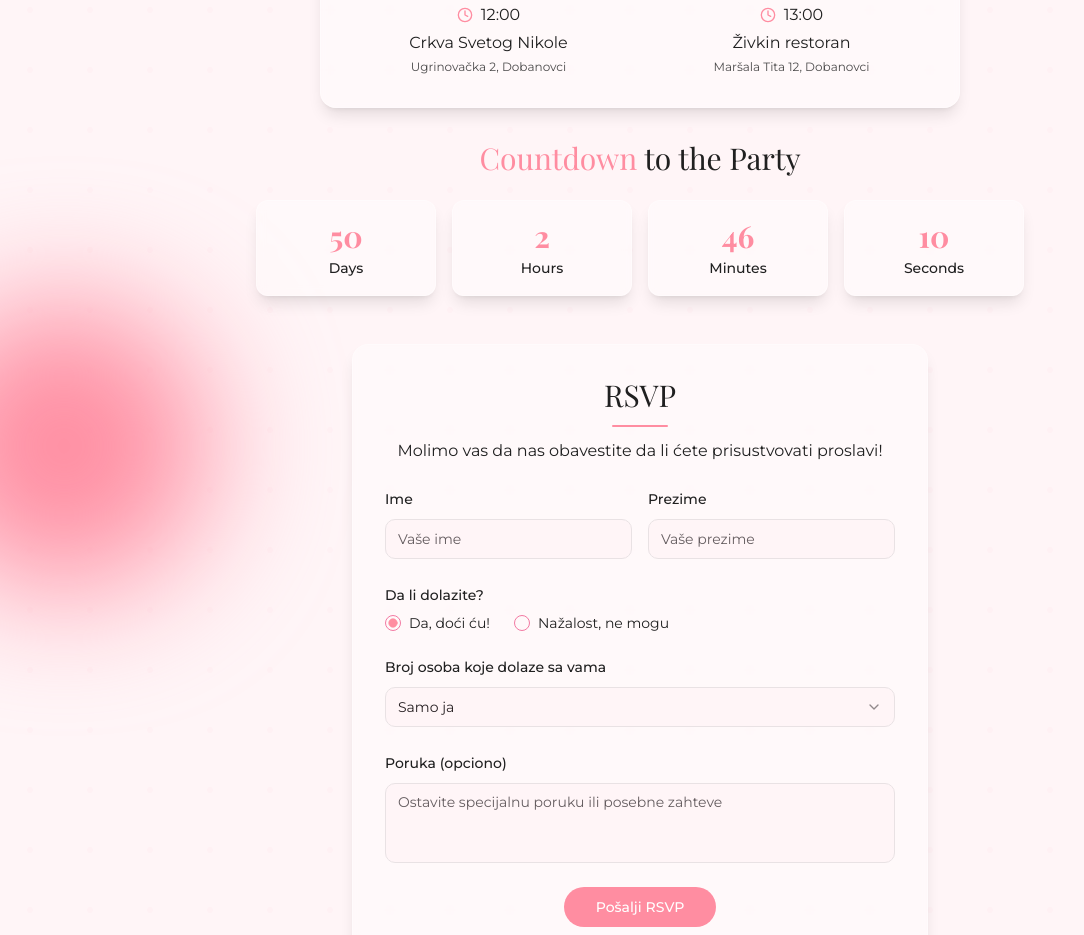
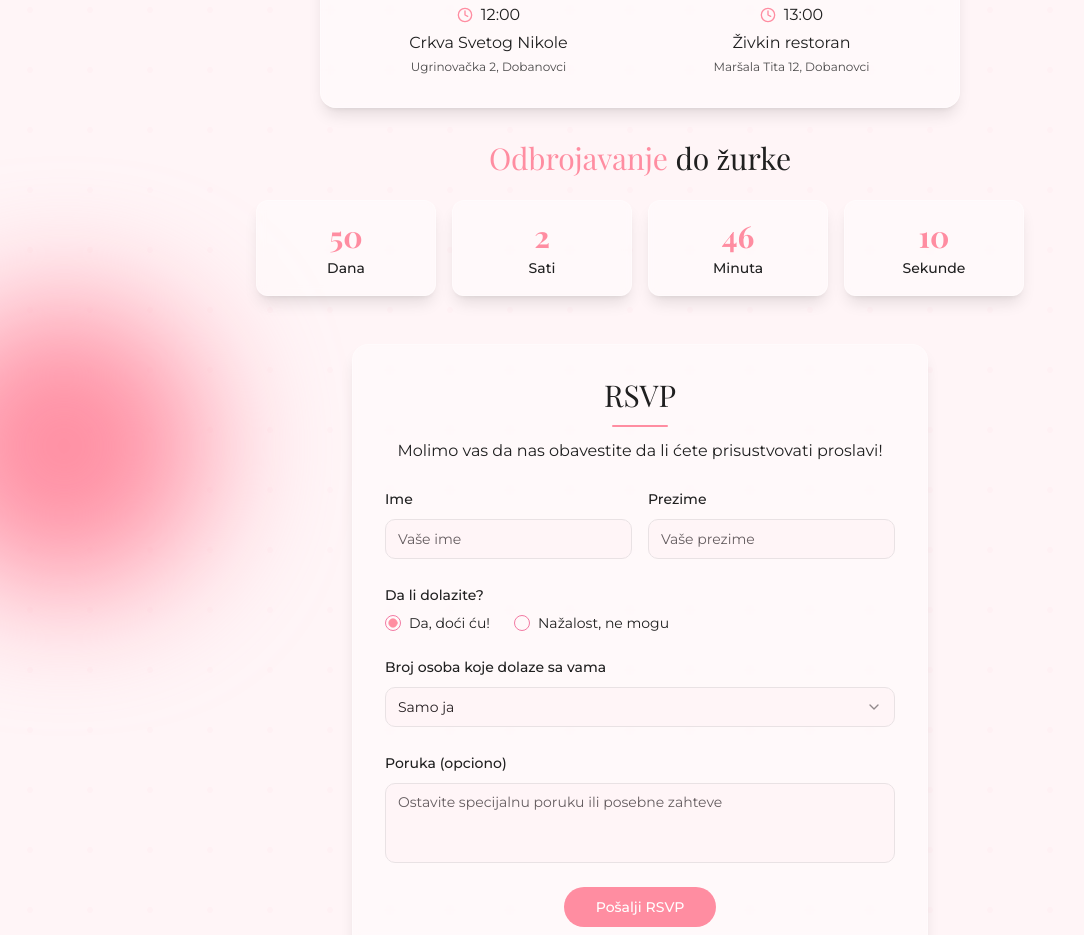
Before and after one commit to KinoptixMedia/teodora-pozivnica, a React (Vite) app: page / in a window 1280 px wide. Shown: the part 860-1795 px from the top of the page, without its empty margins (0-1084 px from the left). Built offline with nearby package versions, Linux system fonts and the light colour scheme.

Commit message:
Update Countdown.tsx

```diff
--- a/src/components/Countdown.tsx
+++ b/src/components/Countdown.tsx
@@ -44,17 +44,17 @@ const Countdown: React.FC<CountdownProps> = ({ eventDate }) => {
         variants={item}
         className="text-center font-playfair text-2xl md:text-3xl text-minnie-black mb-6"
       >
-        <span className="text-minnie-roseDark">Countdown</span> to the Party
+        <span className="text-minnie-roseDark">Odbrojavanje</span> do žurke
       </motion.h2>
 
       <motion.div
         variants={item}
         className="grid grid-cols-2 sm:grid-cols-4 gap-4 text-center"
       >
-        <CountdownUnit value={timeLeft.days} label="Days" />
-        <CountdownUnit value={timeLeft.hours} label="Hours" />
-        <CountdownUnit value={timeLeft.minutes} label="Minutes" />
-        <CountdownUnit value={timeLeft.seconds} label="Seconds" />
+        <CountdownUnit value={timeLeft.days} label="Dana" />
+        <CountdownUnit value={timeLeft.hours} label="Sati" />
+        <CountdownUnit value={timeLeft.minutes} label="Minuta" />
+        <CountdownUnit value={timeLeft.seconds} label="Sekunde" />
       </motion.div>
     </motion.div>
   );
```
